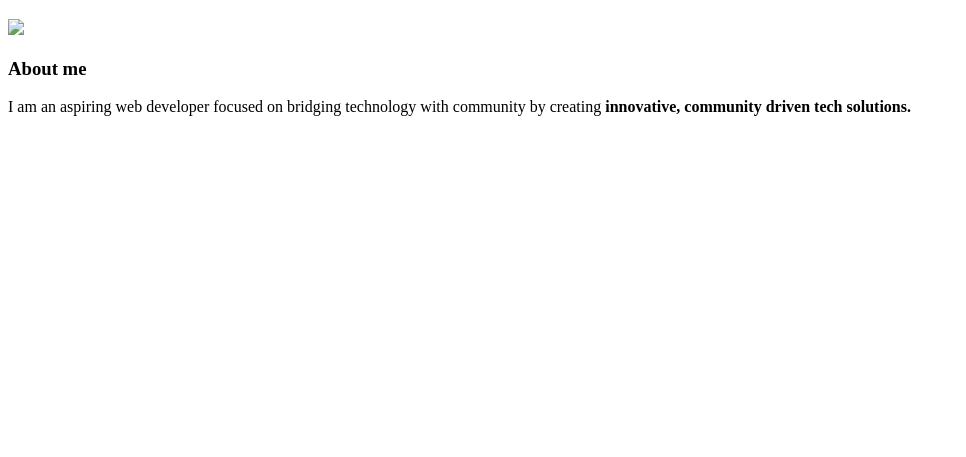
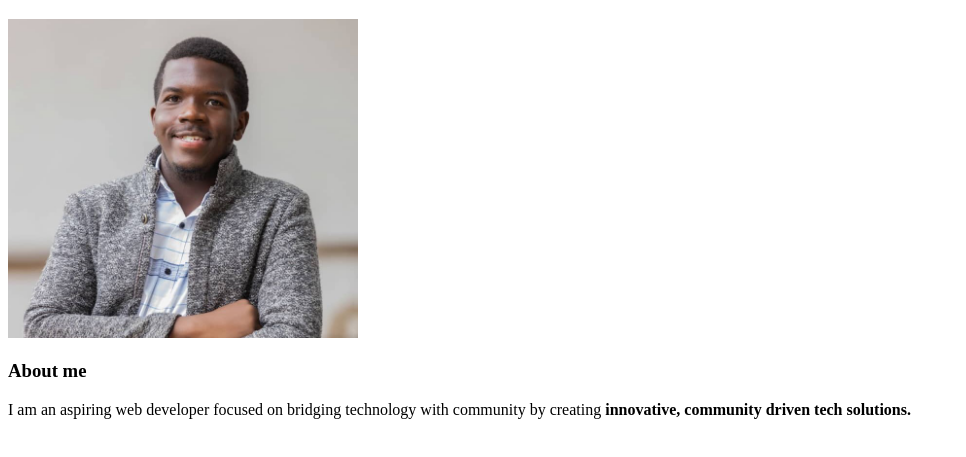
Before and after one commit to AVD1T0R3/Assignment-one, a plain HTML site: page index.html in a window 1280 px wide. Shown: the part 61-518 px from the top of the page, without its empty margins (0-966 px from the left). Drawn offline with Linux system fonts and the light colour scheme; the site is published under a folder, as on GitHub Pages, so addresses that start at the root find nothing.

Commit message:
Use relative image path and add placeholder
Changed the img src from an absolute to a relative path (removed leading '/') so the image resolves when the site is served from a subpath. Also added a placeholder attribute to the <img> tag for tooling or future lazy-loading/placeholder handling.

```diff
--- a/index.html
+++ b/index.html
@@ -7,7 +7,7 @@
 </head>
 <body>
     <h1>My name is Abaho Abel Kambona</h1>
-    <img src="/Image/Zbel.jpg" width="350px" height="auto">
+    <img src="Image/Zbel.jpg" width="350px" height="auto" placeholder="My_image">
     <h3>About me</h3>
     <p>I am an aspiring web developer focused on bridging technology with community by creating <b>innovative, community driven tech solutions.</b></p>
 </body>
```
